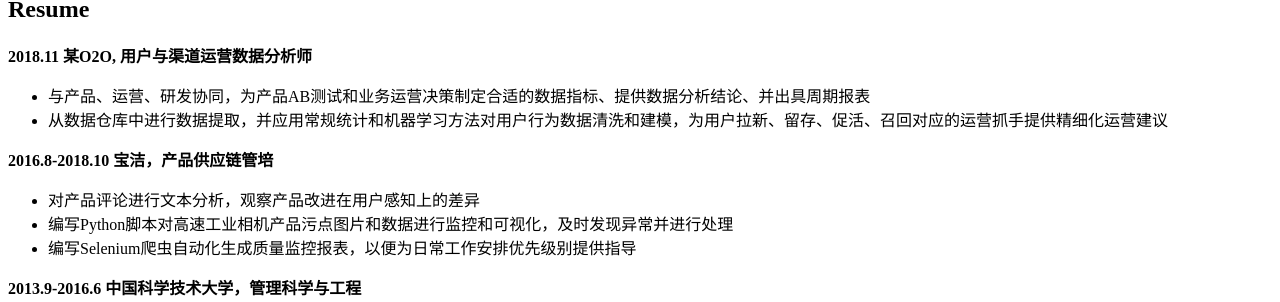
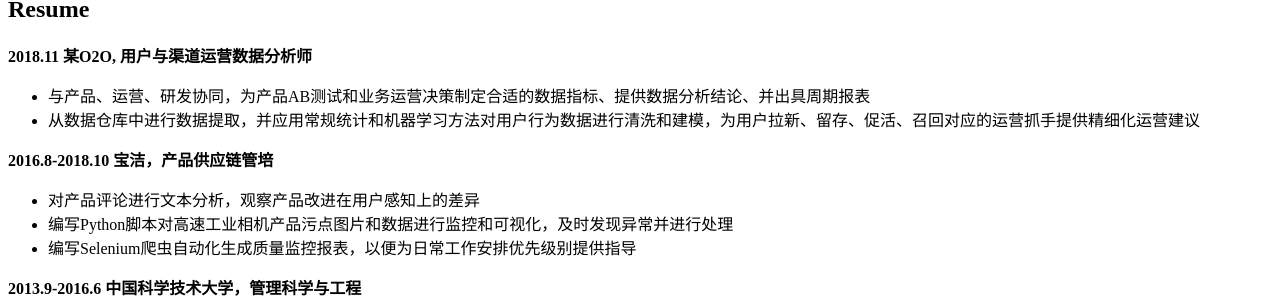
Before and after one commit to tjmashu/tjmashu.github.io, a Jekyll site: the page built from page/4about.md, in a window 1280 px wide. Shown: the part 365-667 px from the top of the page. Built offline with Jekyll 4.4.1, drawn with Linux system fonts in a browser that asks for light colours; comment, search, counter and statistics services are not loaded; a style sheet for code colours, icons or effects is not loaded.

Commit message:
Update 4about.md

```diff
--- a/page/4about.md
+++ b/page/4about.md
@@ -13,7 +13,7 @@ type: page
 
 **2018.11 某O2O, 用户与渠道运营数据分析师**
 * 与产品、运营、研发协同，为产品AB测试和业务运营决策制定合适的数据指标、提供数据分析结论、并出具周期报表
-* 从数据仓库中进行数据提取，并应用常规统计和机器学习方法对用户行为数据清洗和建模，为用户拉新、留存、促活、召回对应的运营抓手提供精细化运营建议
+* 从数据仓库中进行数据提取，并应用常规统计和机器学习方法对用户行为数据进行清洗和建模，为用户拉新、留存、促活、召回对应的运营抓手提供精细化运营建议
 
 **2016.8-2018.10 宝洁，产品供应链管培**
 * 对产品评论进行文本分析，观察产品改进在用户感知上的差异
```
